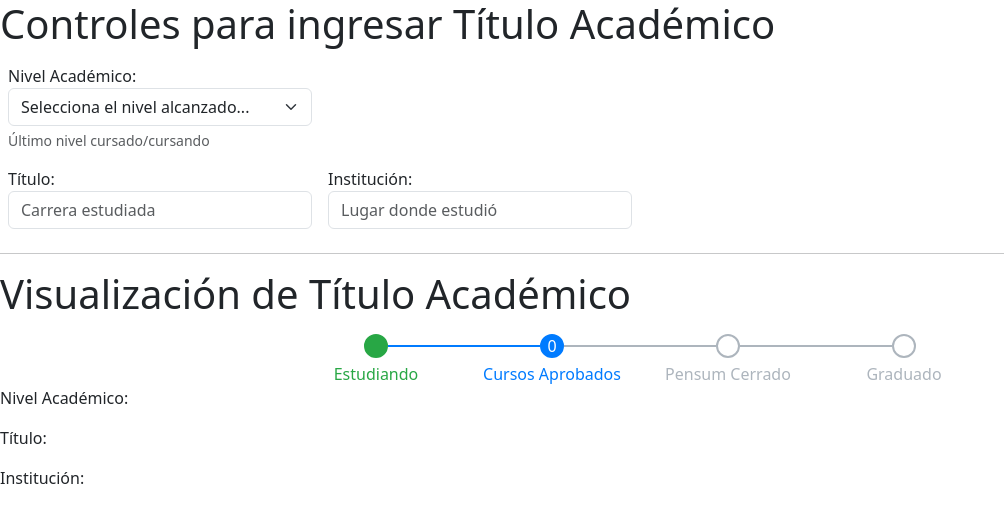
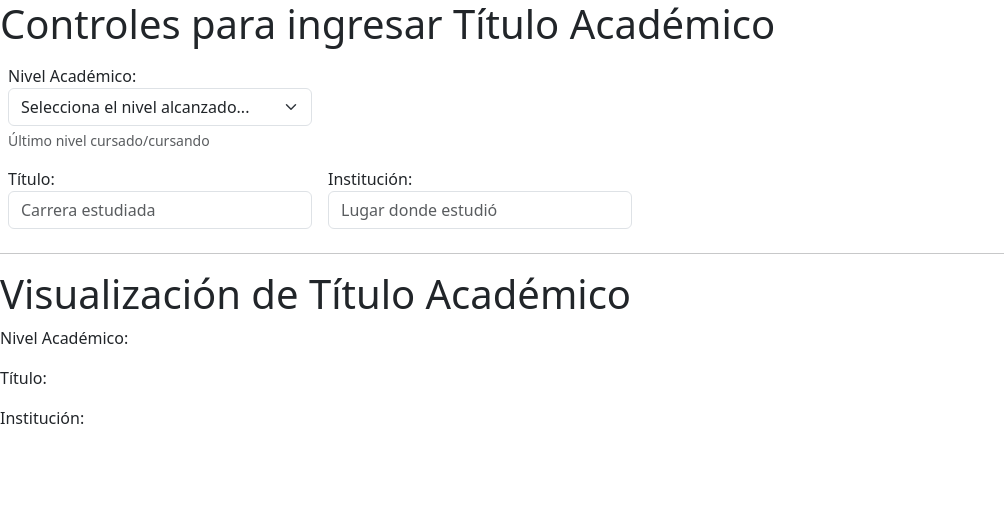
Before and after one commit to vulopez/title-field, a plain HTML site: page index.html in a window 1280 px wide. Shown: the whole page, without its empty margins (0-1004 px from the left). Drawn offline with nearby package versions, Linux system fonts and the light colour scheme.

Commit message:
Fix little Issues

```diff
--- a/index.html
+++ b/index.html
@@ -237,7 +237,7 @@
 
     <h1>Visualización de Título Académico</h1>
 
-    <section id="view-progress">
+    <section id="view-progress" hidden>
       <ul class="steps">
         <li id="step-text-studyng" class="step step-success">
           <div class="step-content">
```
